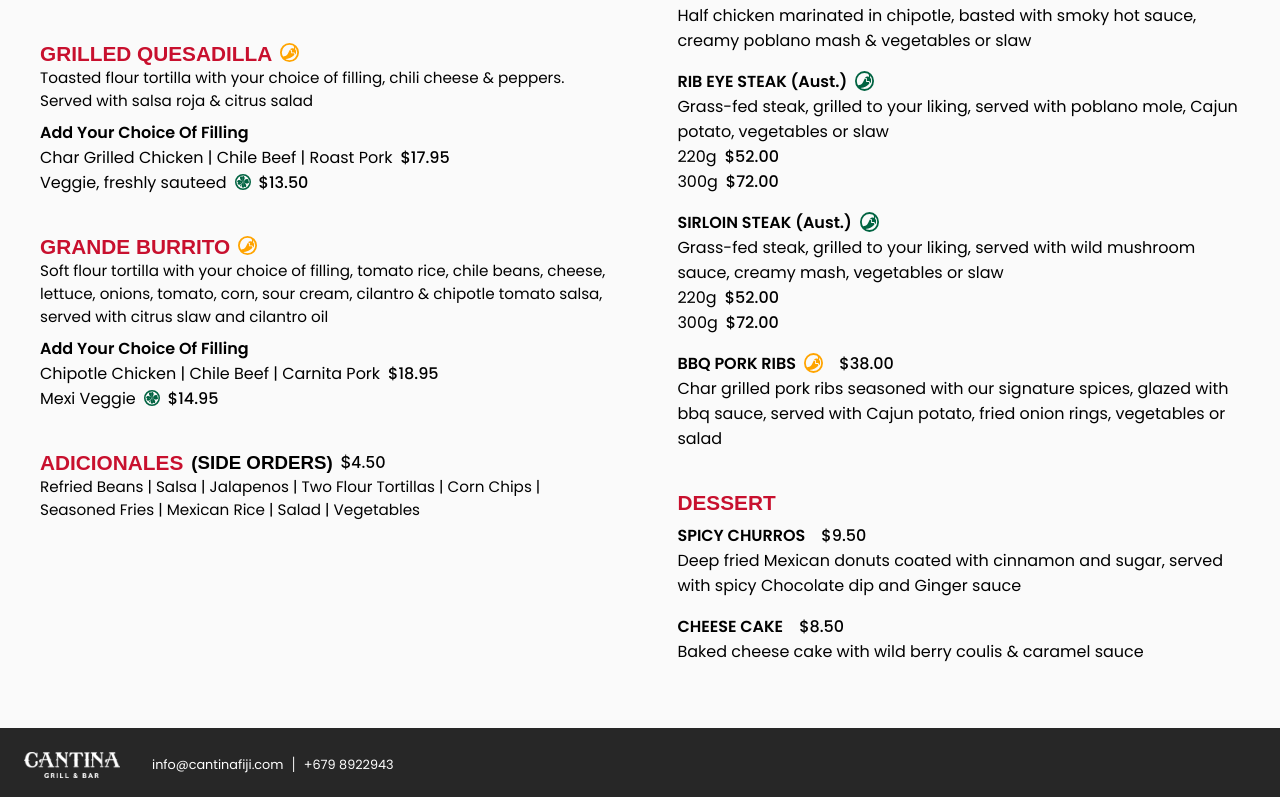
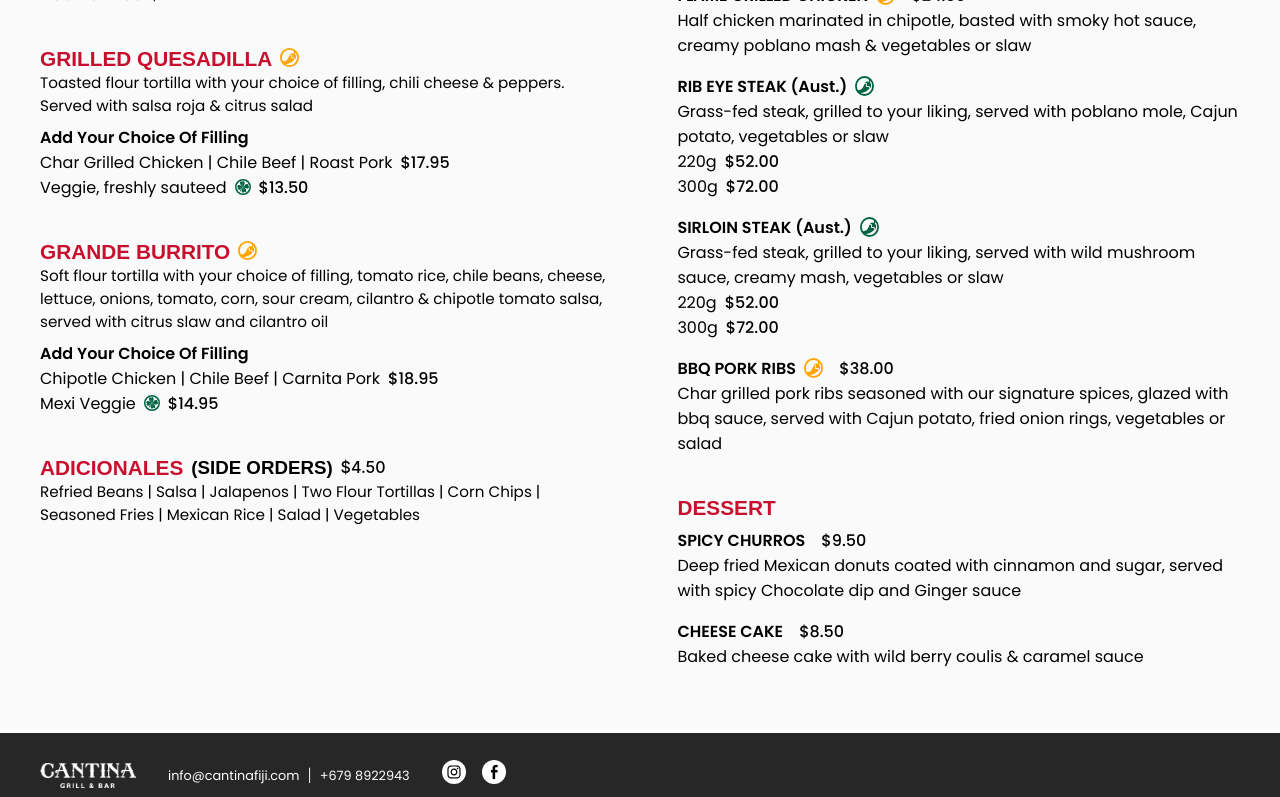
Before and after one commit to nkhatri7/cantinafiji, a React (Create React App) app: page /menu in a window 1280 px wide. Shown: the part 2000-2797 px from the top of the page. Built offline with nearby package versions, Linux system fonts and the light colour scheme; a web font is replaced by a local one.

Commit message:
added social icons to footer

```diff
--- a/src/components/Footer/Footer.scss
+++ b/src/components/Footer/Footer.scss
@@ -1,13 +1,13 @@
 .website-footer {
     background-color: #272727;
-    padding: 1.5rem;
+    padding: 1.5rem 1rem;
     display: flex;
     flex-direction: column;
     justify-content: flex-start;
     align-items: center;
+    gap: 2rem 0;
     > .footer-logo {
         width: 6rem;
-        margin: 0 0 2rem 0;
     }
     .footer-link {
         text-decoration: none;
@@ -19,13 +19,23 @@
     .separator {
         margin: 0 0.5rem;
     }
+    > .footer-socials {
+        gap: 0 1rem;
+        > .footer-social-link > svg {
+            width: 1.5rem;
+        }
+    }
 }
 
 @media screen and (min-width: 550px) {
     .website-footer {
         flex-direction: row;
-        > .footer-logo {
-            margin: 0 2rem 0 0;
-        }
+        gap: 0 2rem;
     }
 }
+
+@media screen and (min-width: 768px) {
+    .website-footer {
+        padding: 1.5rem 2.5rem;
+    }
+}
--- a/src/components/Footer/Footer.tsx
+++ b/src/components/Footer/Footer.tsx
@@ -1,6 +1,8 @@
 import React from 'react';
 import './Footer.scss';
 import cantinaLogo from '../../assets/cantina-logo-white.png';
+import { ReactComponent as InstagramIcon } from '../../assets/instagram-icon.svg';
+import { ReactComponent as FacebookIcon } from '../../assets/facebook-icon.svg';
 
 const Footer = () => {
     return (
@@ -16,6 +18,26 @@ const Footer = () => {
                 <span className="separator">|</span>
                 <p className='footer-text'>+679 8922943</p>
             </section>
+            <section className="footer-socials flex-centre">
+                <a
+                    href="https://www.instagram.com/cantinafiji"
+                    target="_blank"
+                    rel='noopener noreferrer'
+                    aria-label='Follow Cantina Fiji on Instagram'
+                    className='footer-link footer-social-link'
+                >
+                    <InstagramIcon />
+                </a>
+                <a
+                    href="https://www.facebook.com/cantinafiji/"
+                    target="_blank"
+                    rel='noopener noreferrer'
+                    aria-label='Follow Cantina Fiji on Facebook'
+                    className='footer-link footer-social-link'
+                >
+                    <FacebookIcon />
+                </a>
+            </section>
         </footer>
     )
 }
--- a/src/routes/Menu/Menu.scss
+++ b/src/routes/Menu/Menu.scss
@@ -8,10 +8,12 @@
         font-size: 2.3rem;
     }
     .menu-toggle {
+        font-family: 'Poppins', sans-serif;
+        font-weight: 500;
         background-color: black;
         color: white;
         border: none;
-        width: 11rem;
+        width: 12rem;
         border-radius: 5px;
         font-size: 1.1rem;
         padding: 0.7rem 0;
```
